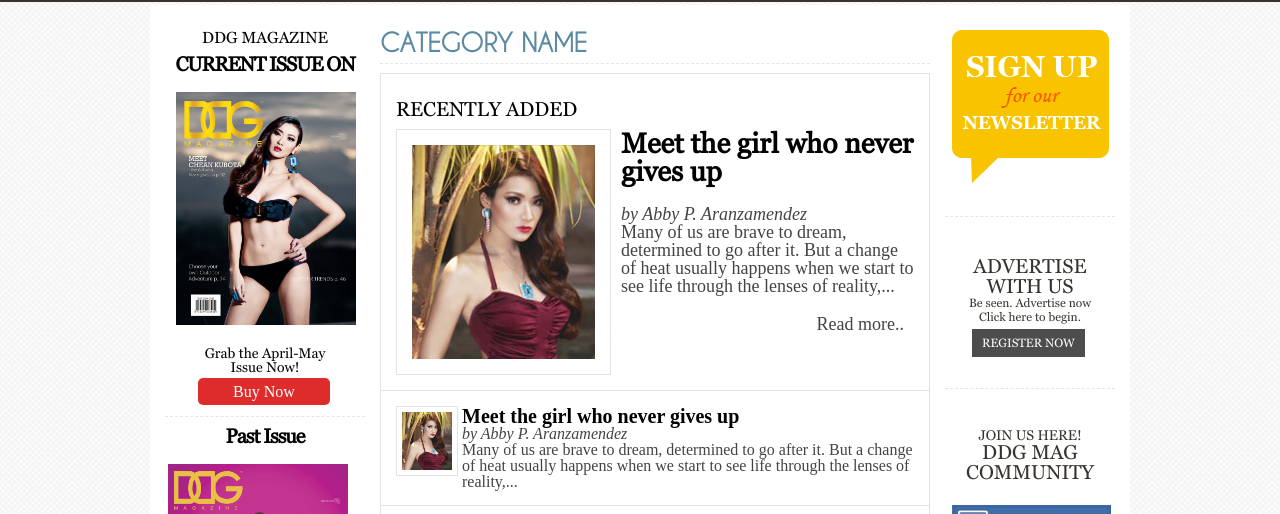
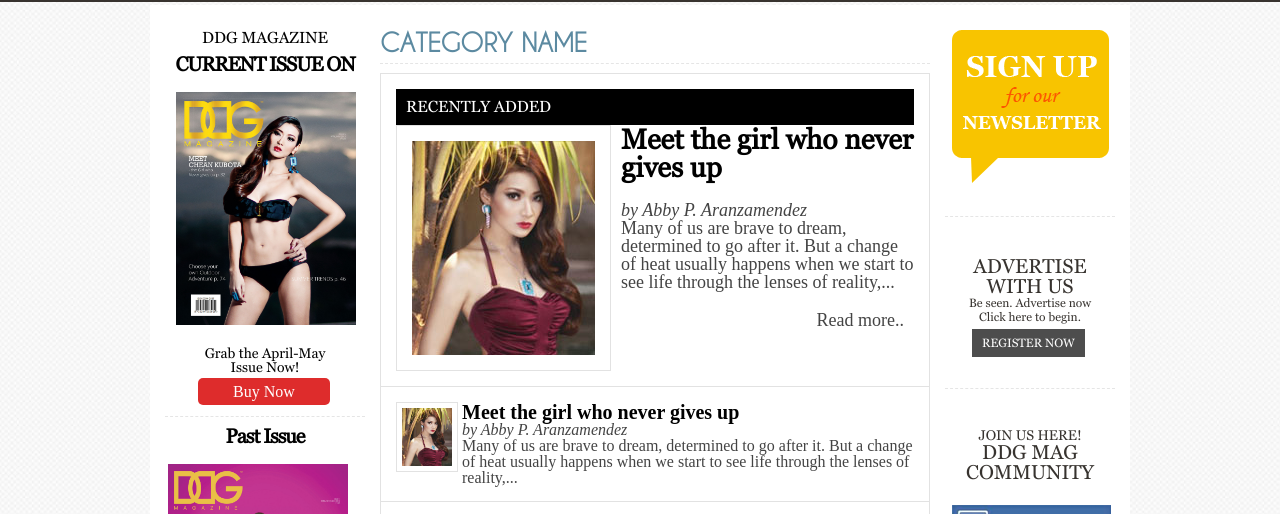
Before and after one commit to DigiMarketing/DDG-magazine, a plain HTML site: page category-page.html in a window 1280 px wide. Shown: the part 270-784 px from the top of the page. Drawn offline with Linux system fonts and the light colour scheme.

Commit message:
layout.css

```diff
--- a/assets/layout.css
+++ b/assets/layout.css
@@ -619,9 +619,11 @@ the_post*/
 
 .recently-added h3 {
 	font-family: "GeorgiaFont";
-	font-size: 20px;
+	font-size: 16px;
 	text-transform: uppercase;
-	padding: 10px 0;
+	padding: 10px 10px;
+	background: #000;
+	color: #fff;
 }
 
 .recently-added img {
```
